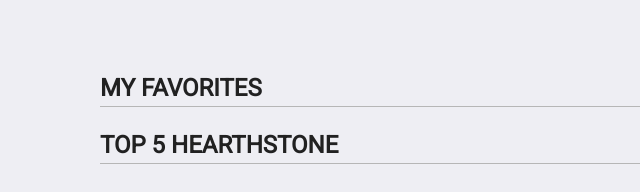
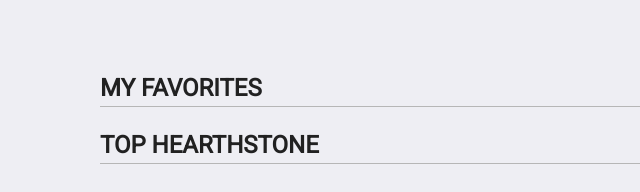
Before and after one commit to ifartglitter/twitch-api-app, a plain HTML site: page index.html in a window 1280 px wide. Shown: the whole page, without its empty margins (0-640 px from the left). Drawn offline with nearby package versions, Linux system fonts and the light colour scheme; no server answers.

Commit message:
fixed wrong hearthstone-heading

```diff
--- a/index.html
+++ b/index.html
@@ -14,7 +14,7 @@
         <h2>MY FAVORITES</h2>
       </div>
       <div id="hearthstone">
-        <h2>TOP 5 HEARTHSTONE</h2>
+        <h2>TOP HEARTHSTONE</h2>
       </div>
     </div>
     <script src="http://code.jquery.com/jquery-2.2.4.min.js" integrity="sha256-BbhdlvQf/xTY9gja0Dq3HiwQF8LaCRTXxZKRutelT44=" crossorigin="anonymous"></script>
```
